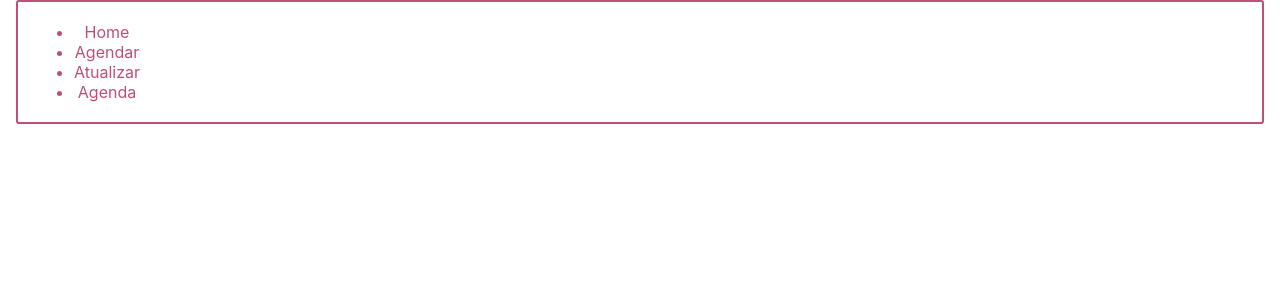
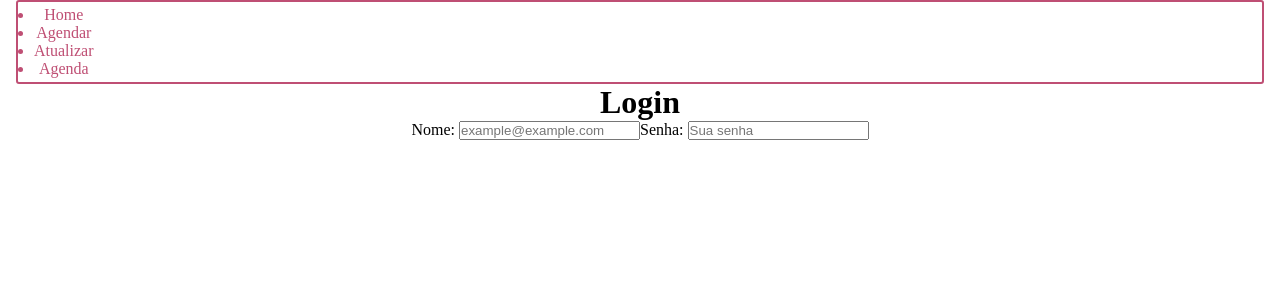
Before and after one commit to renatoxp51/web-lab, a React (Create React App) app: page /home in a window 1280 px wide. Shown: the top 300 px of the page. Built offline with nearby package versions, Linux system fonts and the light colour scheme.

Commit message:
implementação do form Login

```diff
--- a/src/App.js
+++ b/src/App.js
@@ -1,11 +1,14 @@
 import './App.css';
+
 import Navigator from './components/Navigator';
+import Login from './pages/Login';
 
 function App() {
   return (
     <div className="App">
       <body>
-        <Navigator/>
+        <Navigator />
+        <Login />
       </body>
     </div>
   );
--- /dev/null
+++ b/src/components/Forms.module.css
@@ -0,0 +1,70 @@
+/* .form_control {
+    display: flex;
+    flex-direction: column ;
+    margin-bottom: 1em;
+    border: 2px solid red;
+}
+
+.form_control label{
+    margin-bottom: 0.6em;
+    font-weight: bold;
+}
+
+.form_control input{
+    padding: 0.7em;
+    border-radius: 0;
+    border: none;
+    background-color: #7b7b7b57;
+}
+
+.form_control input::placeholder {
+    color: #7b7b7b;
+}
+
+.form_box{
+    align-items: center;
+    display: flex;
+    margin: auto;
+    width: 50%;
+    height: 50vh;
+
+    border: 2px solid black;
+} */
+
+
+form {
+    display: flex;
+    flex-direction: column;
+
+    padding: 20px;
+    margin-top: 20px;
+    border-radius: 4px;
+    background: #fff;
+
+    label {
+      font-weight: bold;
+      margin: 15px 0 5px 0;
+      font-size: 14px;
+    }
+
+    input {
+      height: 30px;
+      border-radius: 4px;
+      border: 1px solid rgba(0, 0, 0, 0.1);
+      padding-left: 15px;
+    }
+
+    div {
+      display: flex;
+      justify-content: space-between;
+
+      div {
+        display: flex;
+        flex-direction: column;
+
+        input {
+          width: 240px;
+        }
+      }
+    }
+}
--- a/src/index.css
+++ b/src/index.css
@@ -1,13 +1,5 @@
-body {
+*{
   margin: 0;
-  font-family: -apple-system, BlinkMacSystemFont, 'Segoe UI', 'Roboto', 'Oxygen',
-    'Ubuntu', 'Cantarell', 'Fira Sans', 'Droid Sans', 'Helvetica Neue',
-    sans-serif;
-  -webkit-font-smoothing: antialiased;
-  -moz-osx-font-smoothing: grayscale;
+  padding: 0;
+  box-sizing: border-box;
 }
-
-code {
-  font-family: source-code-pro, Menlo, Monaco, Consolas, 'Courier New',
-    monospace;
-}
--- a/src/pages/Login.js
+++ b/src/pages/Login.js
@@ -1,8 +1,18 @@
+
+
 function Login(){
     return(
         <div>
-            <h1>ola pessoal</h1>
+             <form>
+                <h1>Login</h1>
+                <label>Nome: </label>
+                <input type="email" placeholder="example@example.com" />
+
+                <label>Senha: </label>
+                <input type="password" placeholder="Sua senha"/>
+            </form>
         </div>
+
     )
 }
 
```
Also changed, not shown: src/components/Forms.js (added, +11 -0 lines), src/components/Navigator.module.css (added).
